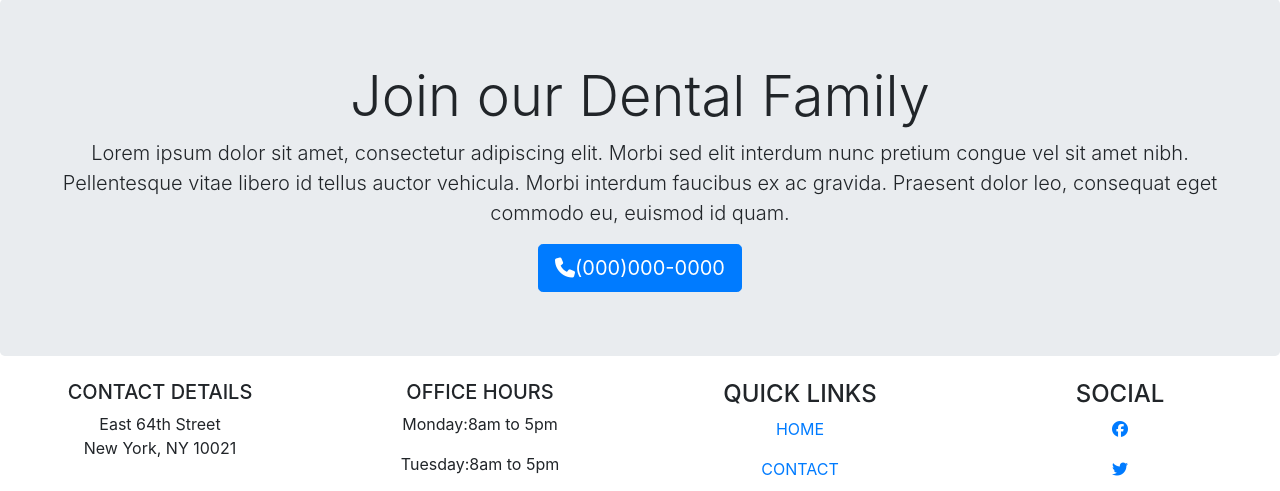
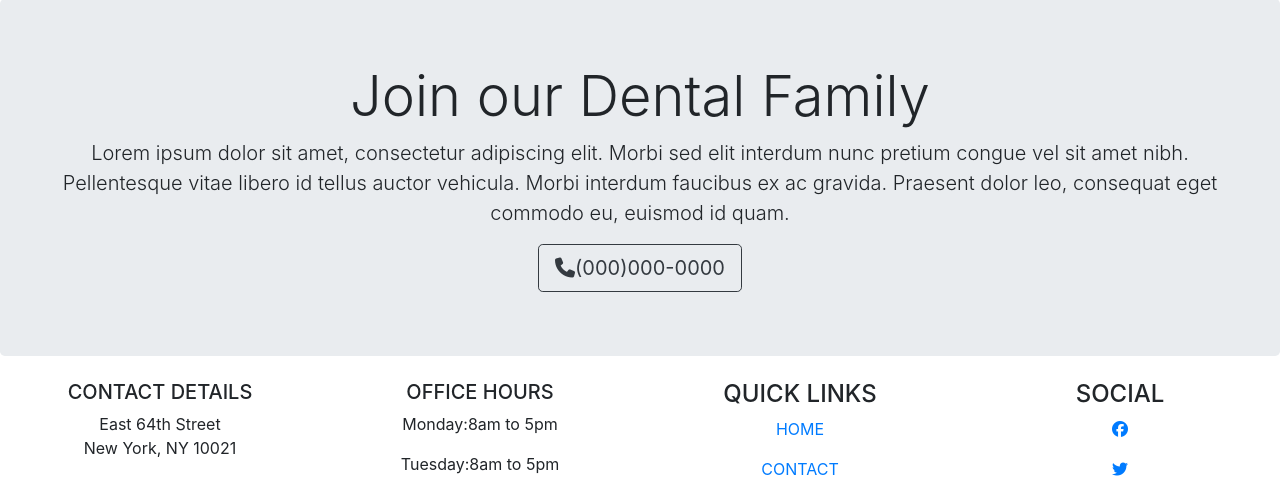
Before and after one commit to Akintola97/django_bootstrap, a Django app: page /about.html in a window 1280 px wide. Shown: the part 965-1456 px from the top of the page. Run offline with Django 3.2, Linux system fonts and the light colour scheme; some libraries are stand-ins or nearby versions.

Commit message:
Update about.html

```diff
--- a/django_bootstrap/base/templates/base/about.html
+++ b/django_bootstrap/base/templates/base/about.html
@@ -160,7 +160,8 @@
         <div class="jumbotron text-center mb-0">
             <h1 class="display-4">Join our Dental Family</h1>
             <p class="lead">Lorem ipsum dolor sit amet, consectetur adipiscing elit. Morbi sed elit interdum nunc pretium congue vel sit amet nibh. Pellentesque vitae libero id tellus auctor vehicula. Morbi interdum faucibus ex ac gravida. Praesent dolor leo, consequat eget commodo eu, euismod id quam. </p>
-            <a class="btn btn-primary btn-lg" href="#" role="button"><i class="fas fa-phone"></i>(000)000-0000</a>
+            <a class = 'btn btn-outline-dark btn-lg' href='#' rol="button>"><i class="fas fa-phone"></i>(000)000-0000</a>
+
           </div>
     </section>
      <!--
```
